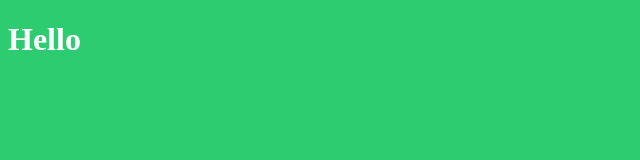
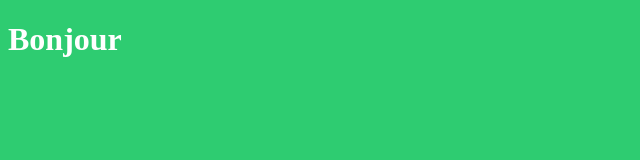
Before and after one commit to asmadallaji/hello, a plain HTML site: page index.html in a window 1280 px wide. Shown: the whole page, without its empty margins (0-640 px from the left). Drawn offline with Linux system fonts and the light colour scheme.

Commit message:
Hello -> Bonjour

```diff
--- a/index.html
+++ b/index.html
@@ -11,6 +11,6 @@
 </style>
 </head>
 <body>
-<h1 style="font-weight:bold;">Hello</h1>
+<h1 style="font-weight:bold;">Bonjour</h1>
 </body>
 </html>
```
